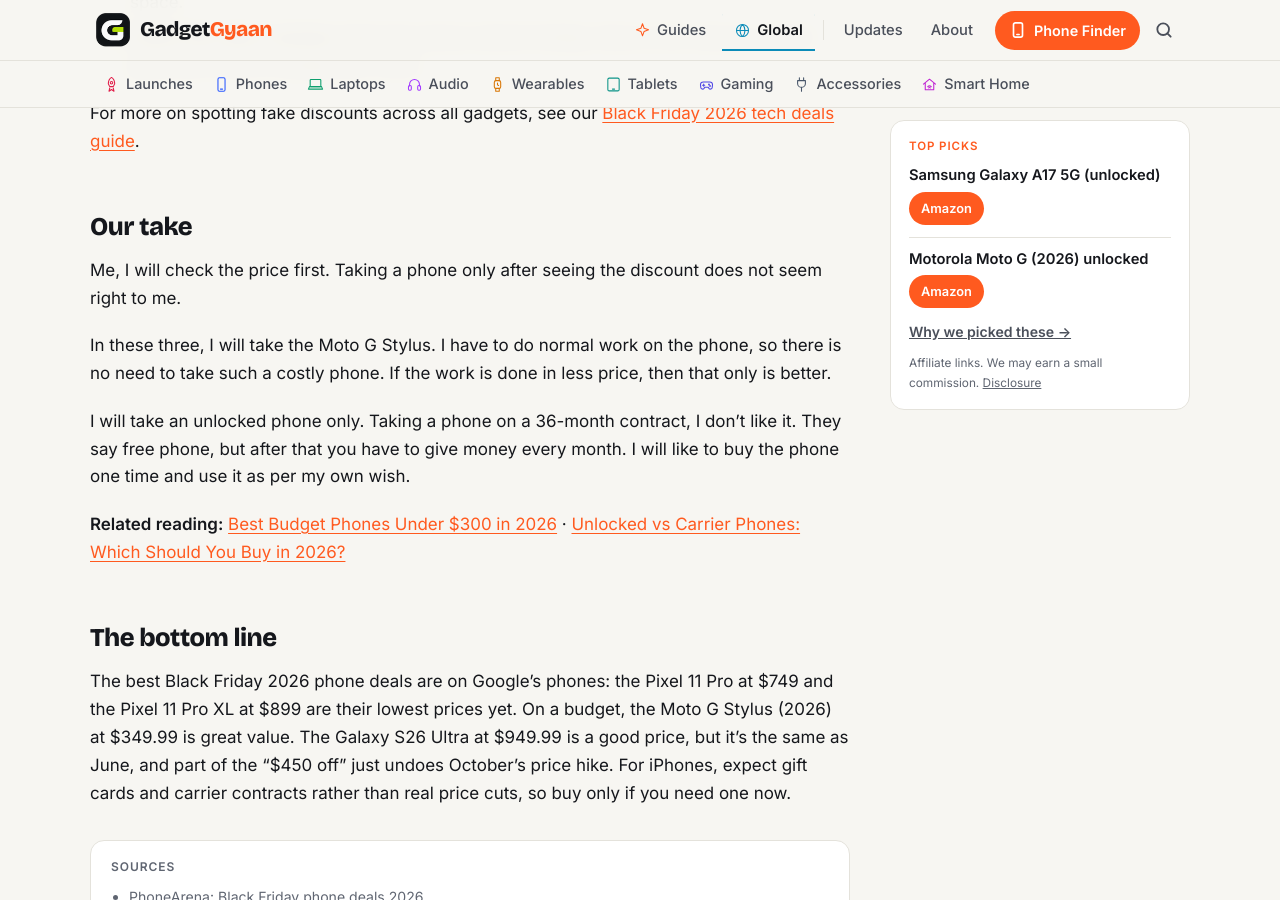
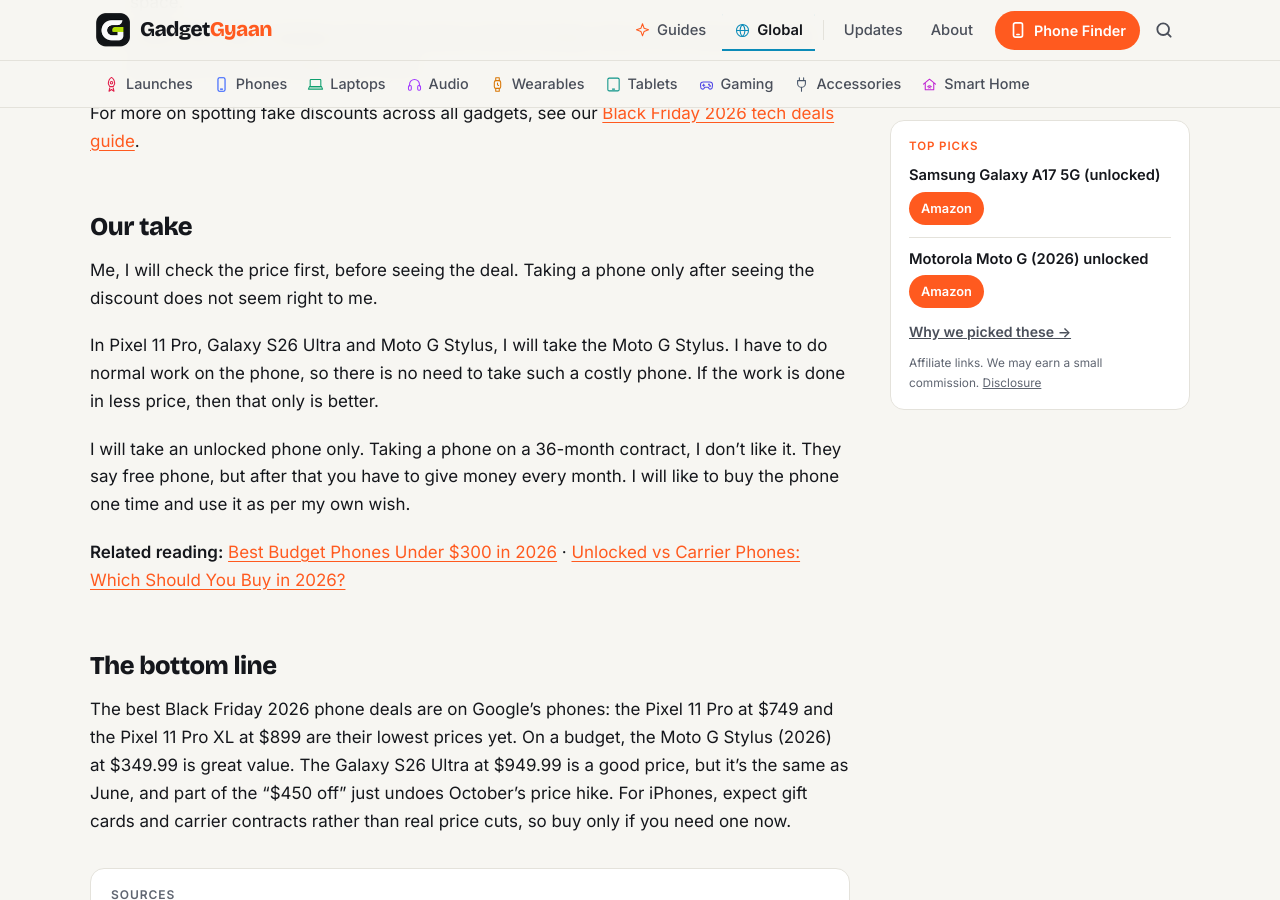
Before and after one commit to kiteksood167/kiteksood167.github.io, a Jekyll site: the page built from _posts/2026-11-23-black-friday-2026-phone-deals-worth-it.md, in a window 1280 px wide and 900 px high, scrolled down 5638 px. Built offline with Jekyll 4.4.1, drawn with Linux system fonts in a browser that asks for light colours; comment, search, counter and statistics services are not loaded.

Commit message:
Black Friday phone deals: make Our take clear without the questions
Co-Authored-By: Claude Opus 5.5 <noreply@anthropic.com>
Claude-Session: https://claude.ai/code/session_01WQRPmSxMwztgHXfstCGpBN

```diff
--- a/_posts/2026-11-23-black-friday-2026-phone-deals-worth-it.md
+++ b/_posts/2026-11-23-black-friday-2026-phone-deals-worth-it.md
@@ -114,9 +114,9 @@ For more on spotting fake discounts across all gadgets, see our [Black Friday 20
 
 ## Our take
 
-Me, I will check the price first. Taking a phone only after seeing the discount does not seem right to me.
+Me, I will check the price first, before seeing the deal. Taking a phone only after seeing the discount does not seem right to me.
 
-In these three, I will take the Moto G Stylus. I have to do normal work on the phone, so there is no need to take such a costly phone. If the work is done in less price, then that only is better.
+In Pixel 11 Pro, Galaxy S26 Ultra and Moto G Stylus, I will take the Moto G Stylus. I have to do normal work on the phone, so there is no need to take such a costly phone. If the work is done in less price, then that only is better.
 
 I will take an unlocked phone only. Taking a phone on a 36-month contract, I don't like it. They say free phone, but after that you have to give money every month. I will like to buy the phone one time and use it as per my own wish.
 
```
